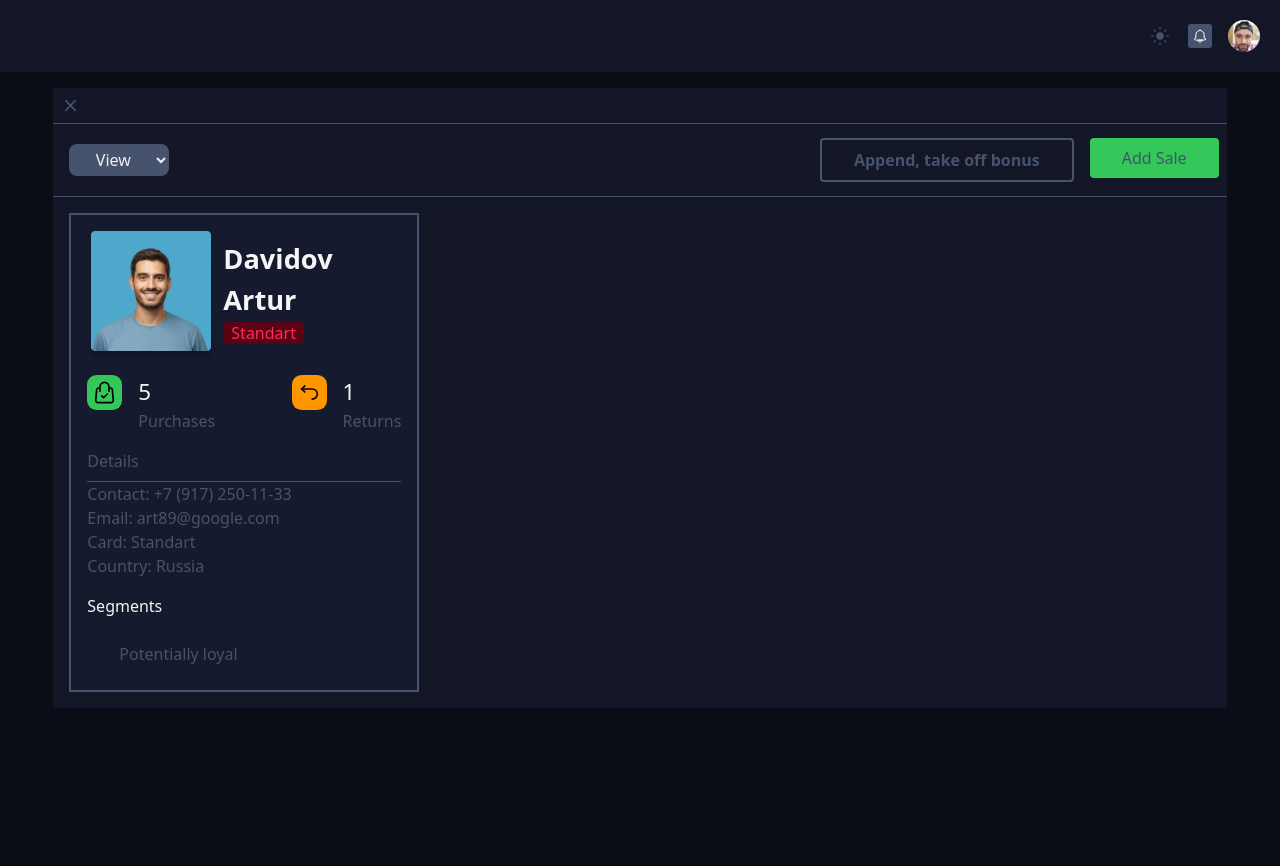
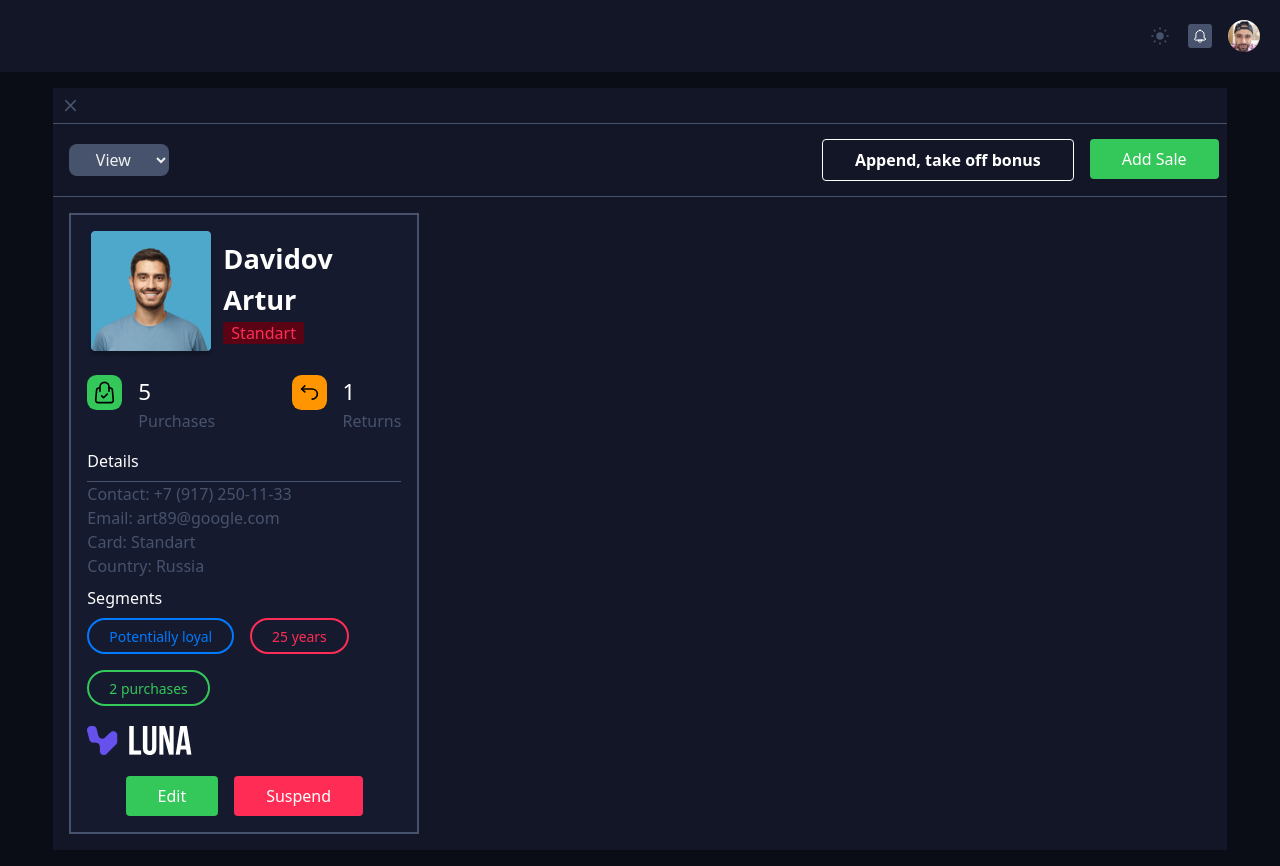
Before and after one commit to Helton-Carlos/services-for-loyalty-programs, a Vue app: page /dashboard in a window 1280 px wide. Before the commit the page ends 800 px from the top, so only its background shows below. Built offline with nearby package versions, Linux system fonts and the light colour scheme.

Commit message:
feat: add component tag

```diff
--- a/src/components/CardPerson/CardPerson.vue
+++ b/src/components/CardPerson/CardPerson.vue
@@ -17,7 +17,7 @@
         <icons-bag />
         <div>
           <p class="text-xl text-white">5</p>
-          <p>Purchases</p>
+          <p class="text-gray">Purchases</p>
         </div>
       </div>
 
@@ -25,18 +25,18 @@
         <icons-returns />
         <div>
           <p class="text-xl text-white">1</p>
-          <p>Returns</p>
+          <p class="text-gray">Returns</p>
         </div>
       </div>
     </div>
 
     <div>
-      <p class="my-2">Details</p>
+      <p class="my-2 text-white">Details</p>
       <hr />
     </div>
 
     <div>
-      <ul>
+      <ul class="text-gray">
         <li>Contact: +7 (917) 250-11-33</li>
         <li>Email: art89@google.com</li>
         <li>Card: Standart</li>
@@ -44,8 +44,21 @@
       </ul>
     </div>
 
-    <p class="text-white py-4">Segments</p>
+    <p class="my-2 text-white">Segments</p>
 
-    <Tag title="Potentially loyal" color="blue" />
+    <div class="flex flex-wrap gap-4">
+      <Tag title="Potentially loyal" color="standard" />
+      <Tag title="25 years" color="dange" />
+      <Tag title="2 purchases" color="sucess" />
+    </div>
+
+    <div class="py-5">
+      <img src="@/assets/working/Luna.png" alt="Luna" />
+    </div>
+
+    <div class="flex justify-center gap-4">
+      <Button color="sucess" title="Edit" />
+      <Button color="dange" title="Suspend" />
+    </div>
   </div>
 </template>
--- a/src/components/Tag/Tag.vue
+++ b/src/components/Tag/Tag.vue
@@ -7,14 +7,14 @@ defineProps<ITag>();
 <template>
   <div>
     <div
-      class="px-8 py-2"
+      class="py-1 px-5 border-2 rounded-full"
       :class="{
-        tagblue: color == 'blue',
-        taggreen: color == 'green',
-        tagred: color == 'red',
+        'tag-blue': color == 'standard',
+        'tag-green': color == 'sucess',
+        'tag-red': color == 'dange',
       }"
     >
-      {{ title }}
+      <span class="text-sm">{{ title }}</span>
     </div>
   </div>
 </template>
--- a/src/style.css
+++ b/src/style.css
@@ -22,26 +22,33 @@ input {
 }
 
 .inputOn {
-  @apply
-    block pl-5 py-2 text-sm text-gray-dark border focus:border-primary focus:ring-primary focus:outline-none focus:ring focus:ring-opacity-40;
+  @apply block pl-5 py-2 text-sm text-gray-dark border focus:border-primary focus:ring-primary focus:outline-none focus:ring focus:ring-opacity-40;
 }
 
 .inputOff {
-  @apply
-    block pl-5 py-2 text-sm text-error border focus:border-error ring-error outline-none ring ring-opacity-40;
+  @apply block pl-5 py-2 text-sm text-error border focus:border-error ring-error outline-none ring ring-opacity-40;
 }
 
 .positive {
-  @apply
-    bg-success text-gray hover:bg-success-ground hover:text-white
+  @apply border-l-success bg-success hover:bg-success-ground hover:text-white;
 }
 
 .dange {
-  @apply
-    bg-error text-gray hover:bg-error-ground hover:text-white;
+  @apply border-l-error bg-error hover:bg-error-ground hover:text-white;
 }
 
 .standard {
-  @apply
-    border-2 text-gray text-center font-semibold hover:bg-gray hover:text-white
+  @apply border text-center font-semibold hover:bg-gray hover:text-white;
 }
+
+.tag-green {
+  @apply text-success;
+}
+
+.tag-red {
+  @apply text-error;
+}
+
+.tag-blue {
+  @apply text-blue;
+}
--- a/tailwind.config.js
+++ b/tailwind.config.js
@@ -10,7 +10,7 @@ module.exports = {
       xl: "1440px",
     },
     fontSize: {
-      sm: '0.875rem',
+      sm: '0.87rem',
       base: '1.1rem',
       xl: '1.4rem',
       '2xl': '1.7rem',
@@ -24,7 +24,7 @@ module.exports = {
       "error-ground": "#5A0314",
       success: "#34C759",
       "success-ground": "#009927",
-      white: "#F5F5F5",
+      white: "#FFFF",
       black: "#000000",
       gray: "#47536D",
       "gray-card": "#161A2E",
```
Also changed, not shown: src/assets/working/Luna.png (added).
